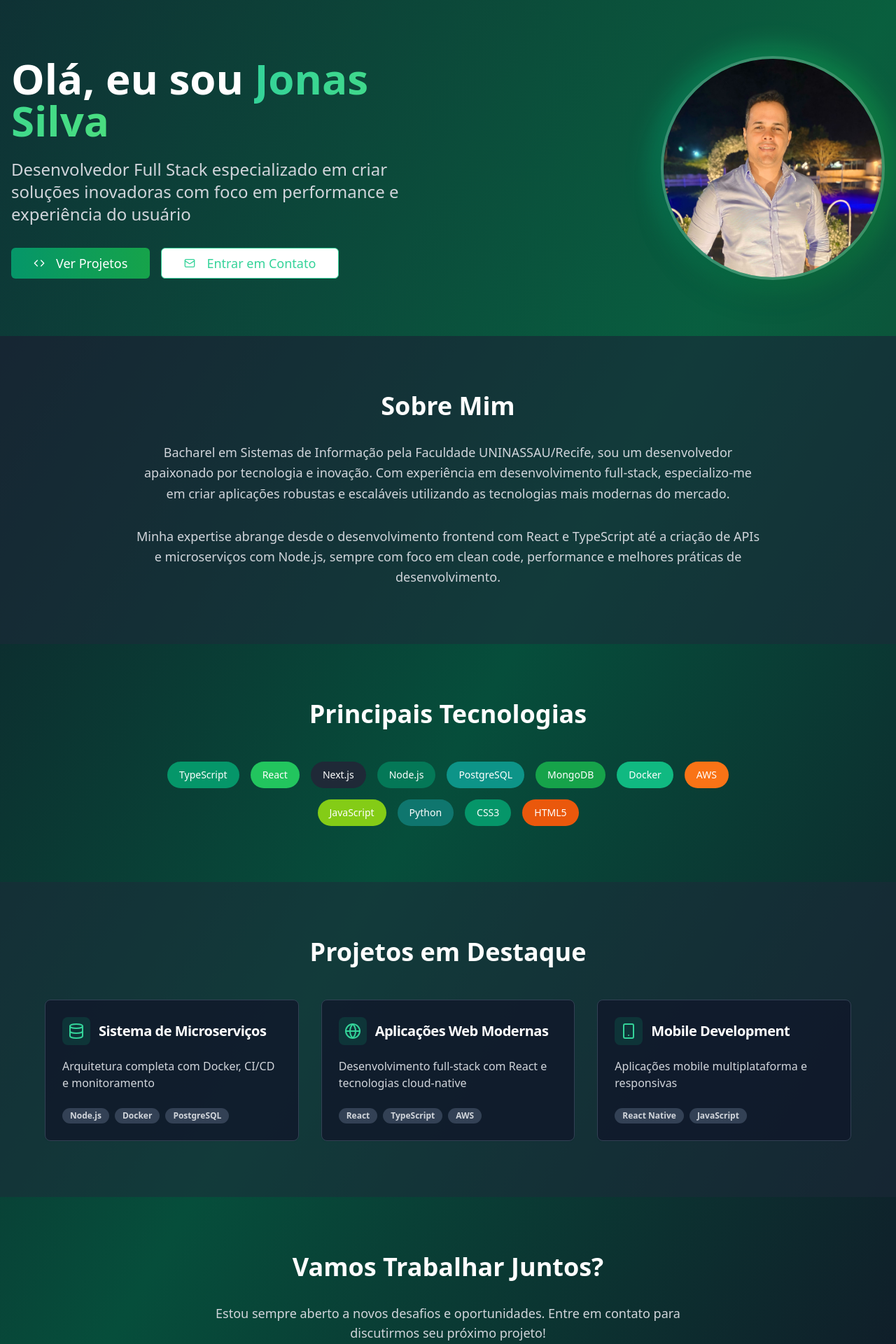
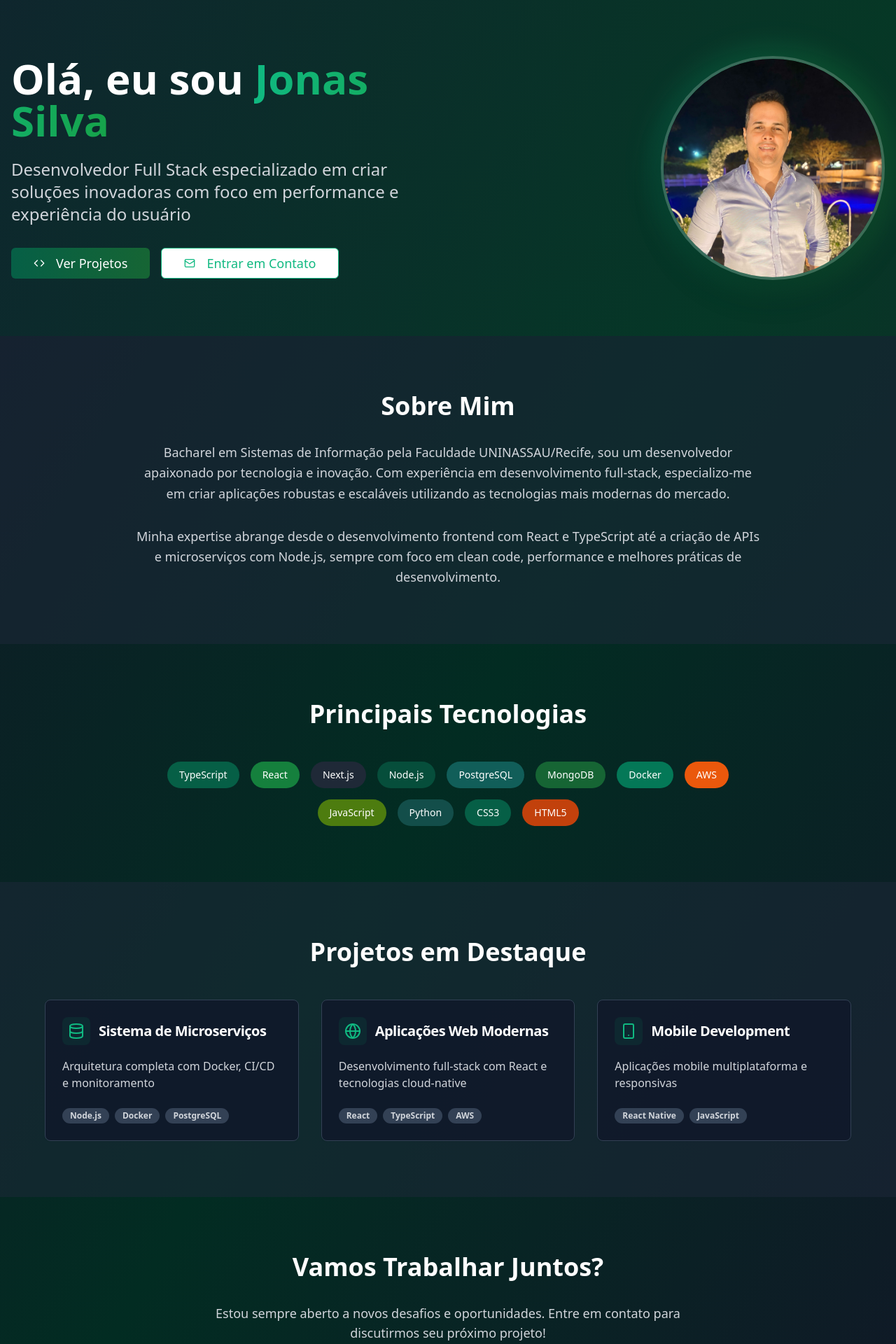
Before and after one commit to jonasferreira-silva1/jonas-silva-portfolio-hub, a React (Vite) app: page / in a window 1280 px wide. Shown: the top 1920 px of the page at 70% size. Built offline with nearby package versions, Linux system fonts and the light colour scheme.

Commit message:
Refactor: Darken the green color scheme
Adjust the green color scheme to be darker.

```diff
--- a/src/pages/Index.tsx
+++ b/src/pages/Index.tsx
@@ -6,18 +6,18 @@ import { Badge } from "@/components/ui/badge";
 
 const Index = () => {
   const technologies = [
-    { name: "TypeScript", color: "bg-emerald-600" },
-    { name: "React", color: "bg-green-500" },
+    { name: "TypeScript", color: "bg-emerald-800" },
+    { name: "React", color: "bg-green-700" },
     { name: "Next.js", color: "bg-gray-800" },
-    { name: "Node.js", color: "bg-emerald-700" },
-    { name: "PostgreSQL", color: "bg-teal-600" },
-    { name: "MongoDB", color: "bg-green-600" },
-    { name: "Docker", color: "bg-emerald-500" },
-    { name: "AWS", color: "bg-orange-500" },
-    { name: "JavaScript", color: "bg-lime-500" },
-    { name: "Python", color: "bg-teal-700" },
-    { name: "CSS3", color: "bg-emerald-600" },
-    { name: "HTML5", color: "bg-orange-600" }
+    { name: "Node.js", color: "bg-emerald-900" },
+    { name: "PostgreSQL", color: "bg-teal-800" },
+    { name: "MongoDB", color: "bg-green-800" },
+    { name: "Docker", color: "bg-emerald-700" },
+    { name: "AWS", color: "bg-orange-600" },
+    { name: "JavaScript", color: "bg-lime-700" },
+    { name: "Python", color: "bg-teal-900" },
+    { name: "CSS3", color: "bg-emerald-800" },
+    { name: "HTML5", color: "bg-orange-700" }
   ];
 
   const projects = [
@@ -42,16 +42,16 @@ const Index = () => {
   ];
 
   return (
-    <div className="min-h-screen bg-gradient-to-br from-gray-900 via-emerald-900 to-gray-900">
+    <div className="min-h-screen bg-gradient-to-br from-gray-900 via-emerald-950 to-gray-900">
       {/* Hero Section */}
       <section className="relative overflow-hidden">
-        <div className="absolute inset-0 bg-gradient-to-r from-emerald-600/20 to-green-600/20" />
+        <div className="absolute inset-0 bg-gradient-to-r from-emerald-800/20 to-green-800/20" />
         <div className="container mx-auto px-4 py-20 relative">
           <div className="flex flex-col lg:flex-row items-center gap-12">
             <div className="flex-1 text-center lg:text-left">
               <h1 className="text-4xl md:text-6xl font-bold text-white mb-6 animate-fade-in">
                 Olá, eu sou{" "}
-                <span className="bg-gradient-to-r from-emerald-400 to-green-400 bg-clip-text text-transparent">
+                <span className="bg-gradient-to-r from-emerald-500 to-green-600 bg-clip-text text-transparent">
                   Jonas Silva
                 </span>
               </h1>
@@ -62,7 +62,7 @@ const Index = () => {
               <div className="flex flex-col sm:flex-row gap-4 justify-center lg:justify-start animate-fade-in">
                 <Button
                   size="lg"
-                  className="bg-gradient-to-r from-emerald-600 to-green-600 hover:from-emerald-700 hover:to-green-700 text-white px-8 py-3 text-lg transition-all duration-300 hover:scale-105"
+                  className="bg-gradient-to-r from-emerald-800 to-green-800 hover:from-emerald-900 hover:to-green-900 text-white px-8 py-3 text-lg transition-all duration-300 hover:scale-105"
                 >
                   <Code className="w-5 h-5 mr-2" />
                   Ver Projetos
@@ -70,7 +70,7 @@ const Index = () => {
                 <Button
                   variant="outline"
                   size="lg"
-                  className="border-emerald-400 text-emerald-400 hover:bg-emerald-400 hover:text-white px-8 py-3 text-lg transition-all duration-300 hover:scale-105"
+                  className="border-emerald-500 text-emerald-500 hover:bg-emerald-500 hover:text-white px-8 py-3 text-lg transition-all duration-300 hover:scale-105"
                 >
                   <Mail className="w-5 h-5 mr-2" />
                   Entrar em Contato
@@ -79,7 +79,7 @@ const Index = () => {
             </div>
             <div className="flex-1 flex justify-center lg:justify-end">
               <div className="relative group">
-                <div className="absolute -inset-4 bg-gradient-to-r from-emerald-600 to-green-600 rounded-full blur-lg opacity-70 group-hover:opacity-100 transition-opacity duration-300 animate-pulse" />
+                <div className="absolute -inset-4 bg-gradient-to-r from-emerald-800 to-green-800 rounded-full blur-lg opacity-70 group-hover:opacity-100 transition-opacity duration-300 animate-pulse" />
                 <img
                   src="/lovable-uploads/651ea45a-792c-457c-b438-dfa0fc8cc76d.png"
                   alt="Jonas Silva"
@@ -143,11 +143,11 @@ const Index = () => {
             {projects.map((project, index) => (
               <Card
                 key={project.title}
-                className="bg-slate-900/80 border-slate-700 hover:border-emerald-500/50 transition-all duration-300 hover:scale-105 group"
+                className="bg-slate-900/80 border-slate-700 hover:border-emerald-600/50 transition-all duration-300 hover:scale-105 group"
               >
                 <CardHeader>
                   <div className="flex items-center gap-3 mb-3">
-                    <div className="p-2 bg-emerald-600/20 rounded-lg text-emerald-400 group-hover:bg-emerald-600/30 transition-colors">
+                    <div className="p-2 bg-emerald-800/20 rounded-lg text-emerald-500 group-hover:bg-emerald-800/30 transition-colors">
                       {project.icon}
                     </div>
                     <CardTitle className="text-white text-xl">{project.title}</CardTitle>
@@ -199,14 +199,14 @@ const Index = () => {
               href="https://www.linkedin.com/in/jonas-silva-699538230/"
               target="_blank"
               rel="noopener noreferrer"
-              className="flex items-center gap-3 bg-emerald-600 hover:bg-emerald-700 text-white px-6 py-3 rounded-lg transition-all duration-300 hover:scale-105"
+              className="flex items-center gap-3 bg-emerald-800 hover:bg-emerald-900 text-white px-6 py-3 rounded-lg transition-all duration-300 hover:scale-105"
             >
               <Linkedin className="w-5 h-5" />
               LinkedIn
             </a>
             <a
               href="mailto:jonas.fsilva1@hotmail.com"
-              className="flex items-center gap-3 bg-green-600 hover:bg-green-700 text-white px-6 py-3 rounded-lg transition-all duration-300 hover:scale-105"
+              className="flex items-center gap-3 bg-green-800 hover:bg-green-900 text-white px-6 py-3 rounded-lg transition-all duration-300 hover:scale-105"
             >
               <Mail className="w-5 h-5" />
               Email
```
